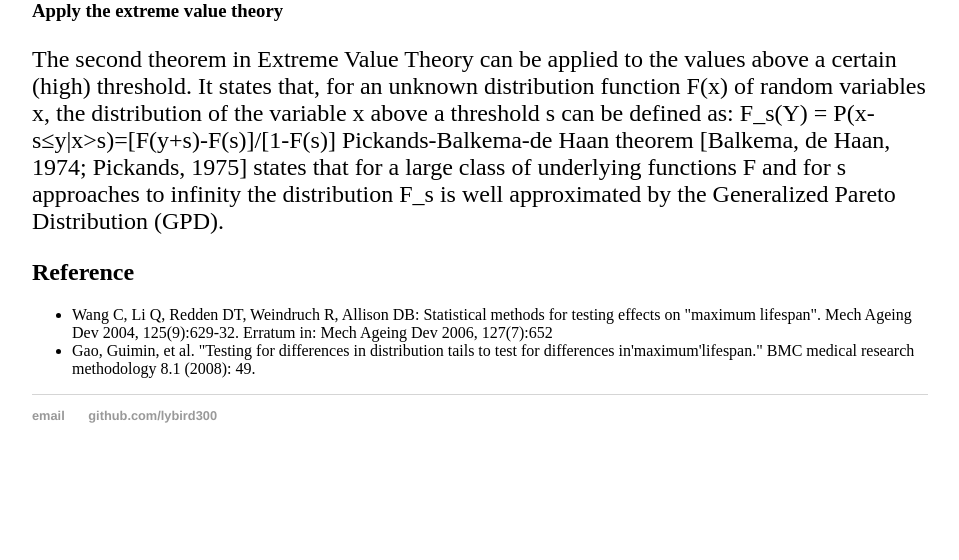
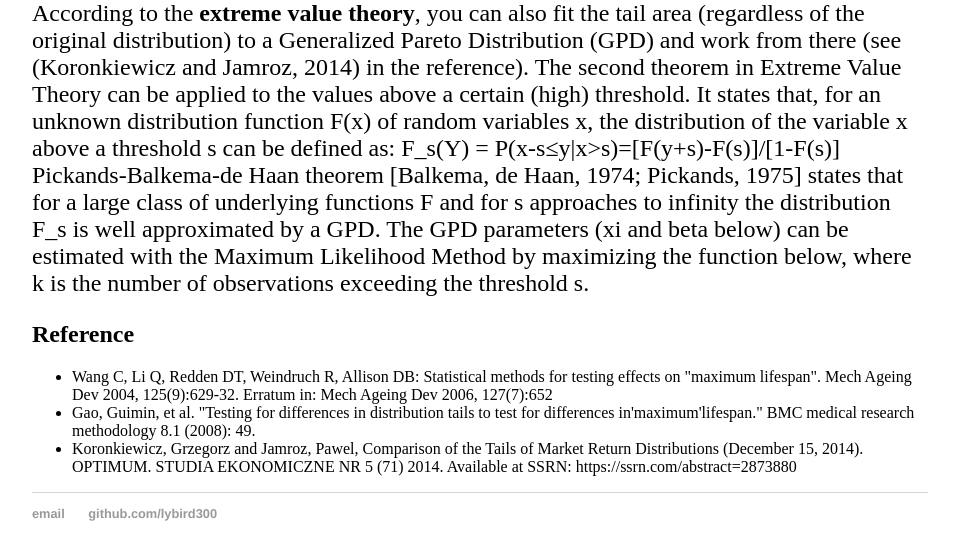
Before and after one commit to lybird300/lybird300.github.io, a Jekyll site: the page built from _posts/2017-05-08-dist-tail-compare.md, in a window 1280 px wide and 900 px high, scrolled down 4047 px, cut to the strip 319-879 px from the top of the window. Shown: the whole strip, without its empty margins (160-1119 px from the left). Built offline with Jekyll 4.4.1, drawn with Linux system fonts in a browser that asks for light colours; before the commit the page ends 4849 px from its top, so only the background shows below that; some of the changed text lies outside the part shown.

Commit message:
Update 2017-05-08-dist-tail-compare.md

```diff
--- a/_posts/2017-05-08-dist-tail-compare.md
+++ b/_posts/2017-05-08-dist-tail-compare.md
@@ -19,7 +19,8 @@ By constructing a threshold, saying lambda, we can test equality of two means or
 (This solution is not suitable for our case as the distribution to be compared with is supposed to be normal/Gaussian.)
 According to <a href="">the wikipedia page of kurtosis</a>, kurtosis is a measure of the "tailedness" of the probability distribution of a real-valued random variable relative to a normal distribution. That is, data sets with high kurtosis tend to have heavy tails, or outliers. Data sets with low kurtosis tend to have light tails, or lack of outliers. The drawback of using kurtosis is that it allows to draw conclusions only jointly for both of the tails of the distribution and is best suited for symmetrical distribution.
 If you have a single tailed empirical distribution, you may want to consider the following. Suppose the distribution has a right tail, you can discard all of the observations below the mean, transform all of the remaining observations symmetrically with respect to the mean and create a perfectly symmetrical data sample by combining the non-discarded observations and their symmetrical transformations. Then you can calculate the Kurtosis of this "new" distribution.
-<h3>Work on a predefined tail area (or threshold)</h3>
+
+<h3>Work on the tail area (definded by a provided threshold)</h3>
 You can use a threshold to select data points (observations) and then only compare the empirical distributions of these data points, or
 Use a statistic that considers a threshold but allows in all data points (good for permutation tests). In either case, MW or permutation test can be used to compare different tail-region distributions.
 <p>(Gao et al., 2008) design a statistic Z such that Zi ≡ I (Yi > τ)Yi for each observation and then applying Wilcoxon-Mann-Whitney test or better still a permutation test to Z, the new methods achieve far better performance when considered across a broad range of circumstances in terms of both Type-1 error rates and power. One could <b>extend this method to more than two groups</b>. For example, one could use the Kruskal-Wallis Test to replace the Wilcoxon-Mann-Whitney test, or use permutation testing for multiple groups to replace that for two groups. Important excerpt copied below</p>
@@ -38,14 +39,15 @@ The test of H0,C can be constructed with the following simple procedure. Define
 τ)Yi, where I(•) denotes the indicator function taking on values of one if (•) is true and zero otherwise. One can then simply conduct an appropriate test (several candidates will be considered below) of whether the population mean of Z is significantly different between the treatment and control groups (X = 0 or 1). This approach has the desired property that when H0,C is true, it will only be rejected 100*α% of the time at the nominal α level even if f(Y|Y ≤ τ ∩ X = 1) ≠ f(Y|Y ≤ τ ∩ X = 0), where f(•) denotes the probability density function of (•) (i.e., the bulk part of the distribution is different)
 Note that the expectation (or population mean) of Z, μ(Z) = P(Y > τ) μ(Y | Y > τ). Therefore the new test for H0,C is really testing whether P(Y > τ | X = 1) μ (Y | Y > τ ∩ X = 1) = P(Y > τ | X = 0) μ (Y | Y > τ ∩ X = 0), while the method for H0,B is testing whether μ (Y | Y > τ ∩ X = 1) = μ(Y | Y > τ ∩ X = 0) and the method for H0,A is testing whether P(Y > τ | X = 1) = P(Y > τ | X = 0). The mean difference of μ(Z) between two groups consists of two components: the difference between probabilities P(Y > τ | X = 1) and P(Y > τ | X = 0) and the difference between expectations μ (Y | Y > τ ∩ X = 1) and μ (Y | Y > τ ∩ X = 0). The test for H0,A focuses on the first component and the test for H0,B focuses on the second one, while the test for H0,C is related to both components.
 
-<h3>Apply the extreme value theory</h3>
-The second theorem in Extreme Value Theory can be applied to the values above a certain (high) threshold. It states that, for an unknown distribution function F(x) of random variables x, the distribution of the variable x above a threshold s can be defined as:
+According to the <b>extreme value theory</b>, you can also fit the tail area (regardless of the original distribution) to a Generalized Pareto Distribution (GPD) and work from there (see (Koronkiewicz and Jamroz, 2014) in the reference). The second theorem in Extreme Value Theory can be applied to the values above a certain (high) threshold. It states that, for an unknown distribution function F(x) of random variables x, the distribution of the variable x above a threshold s can be defined as:
 F_s(Y) = P(x-s≤y|x>s)=[F(y+s)-F(s)]/[1-F(s)]
-Pickands-Balkema-de Haan theorem [Balkema, de Haan, 1974; Pickands, 1975] states that for a large class of underlying functions F and for s approaches to infinity the distribution F_s is well approximated by the Generalized Pareto Distribution (GPD).
+Pickands-Balkema-de Haan theorem [Balkema, de Haan, 1974; Pickands, 1975] states that for a large class of underlying functions F and for s approaches to infinity the distribution F_s is well approximated by a GPD. The GPD parameters (xi and beta below) can be estimated with the Maximum Likelihood Method by maximizing the function below, where k is the number of observations exceeding the threshold s.
+
 
 
 <h2>Reference</h2>
 <ul>
 <li>Wang C, Li Q, Redden DT, Weindruch R, Allison DB: Statistical methods for testing effects on "maximum lifespan". Mech Ageing Dev 2004, 125(9):629-32. Erratum in: Mech Ageing Dev 2006, 127(7):652</li>
 <li>Gao, Guimin, et al. "Testing for differences in distribution tails to test for differences in'maximum'lifespan." BMC medical research methodology 8.1 (2008): 49.</li>
+<li>Koronkiewicz, Grzegorz and Jamroz, Pawel, Comparison of the Tails of Market Return Distributions (December 15, 2014). OPTIMUM. STUDIA EKONOMICZNE NR 5 (71) 2014. Available at SSRN: https://ssrn.com/abstract=2873880</li>
 </ul>
```
